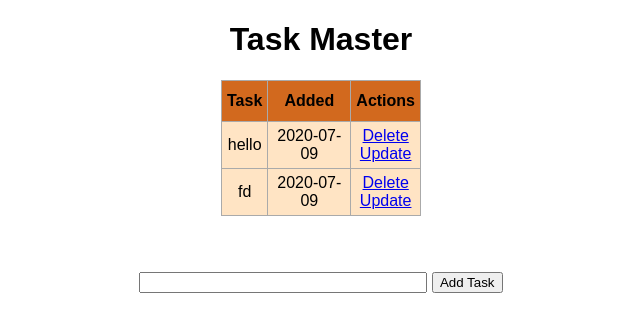
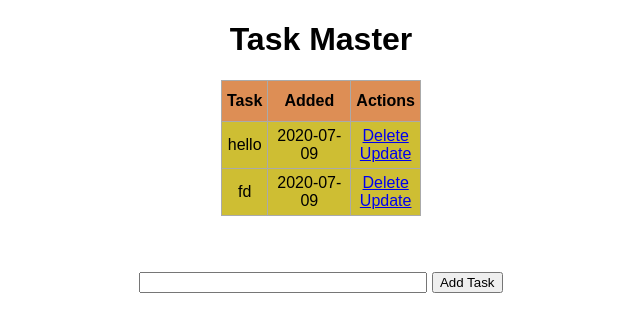
Before and after one commit to KKhushhalR2405/TodoList, a Flask app: page / in a window 1280 px wide. Shown: the top 332 px of the page, without its empty margins (319-959 px from the left). Run offline with Flask 2, Linux system fonts and the light colour scheme; data comes from the database, SQL or seed files in the repository.

Commit message:
Modified table background color

```diff
--- a/static/css/main.css
+++ b/static/css/main.css
@@ -14,11 +14,11 @@ table, td, th {
 }
 
 .thRow {
-  background-color: chocolate;
+  background-color: rgba(210, 105, 30, 0.753);
 }
 
 .tdRow {
-  background-color: bisque;
+  background-color: #cebe33;
 }
 
 th {
```
